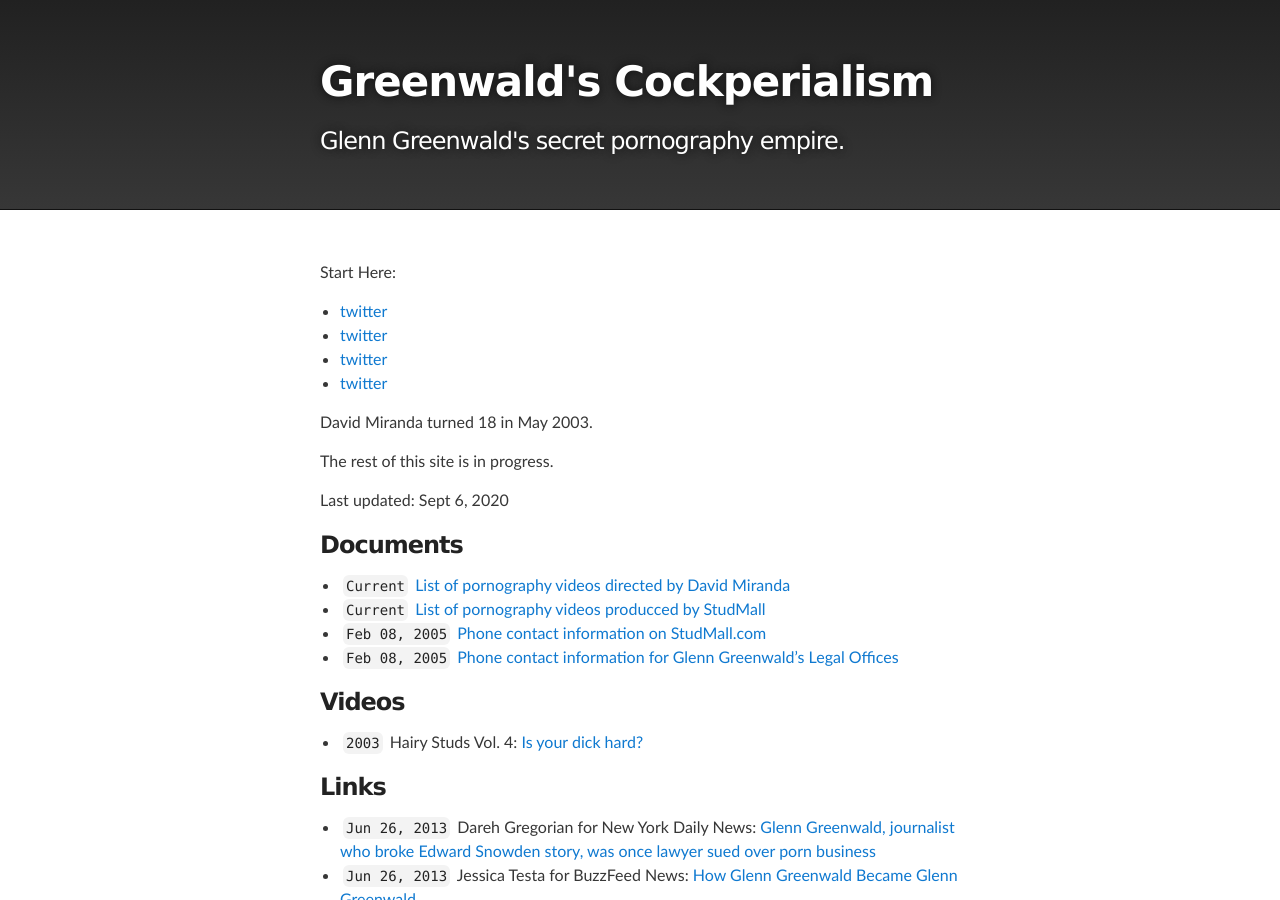
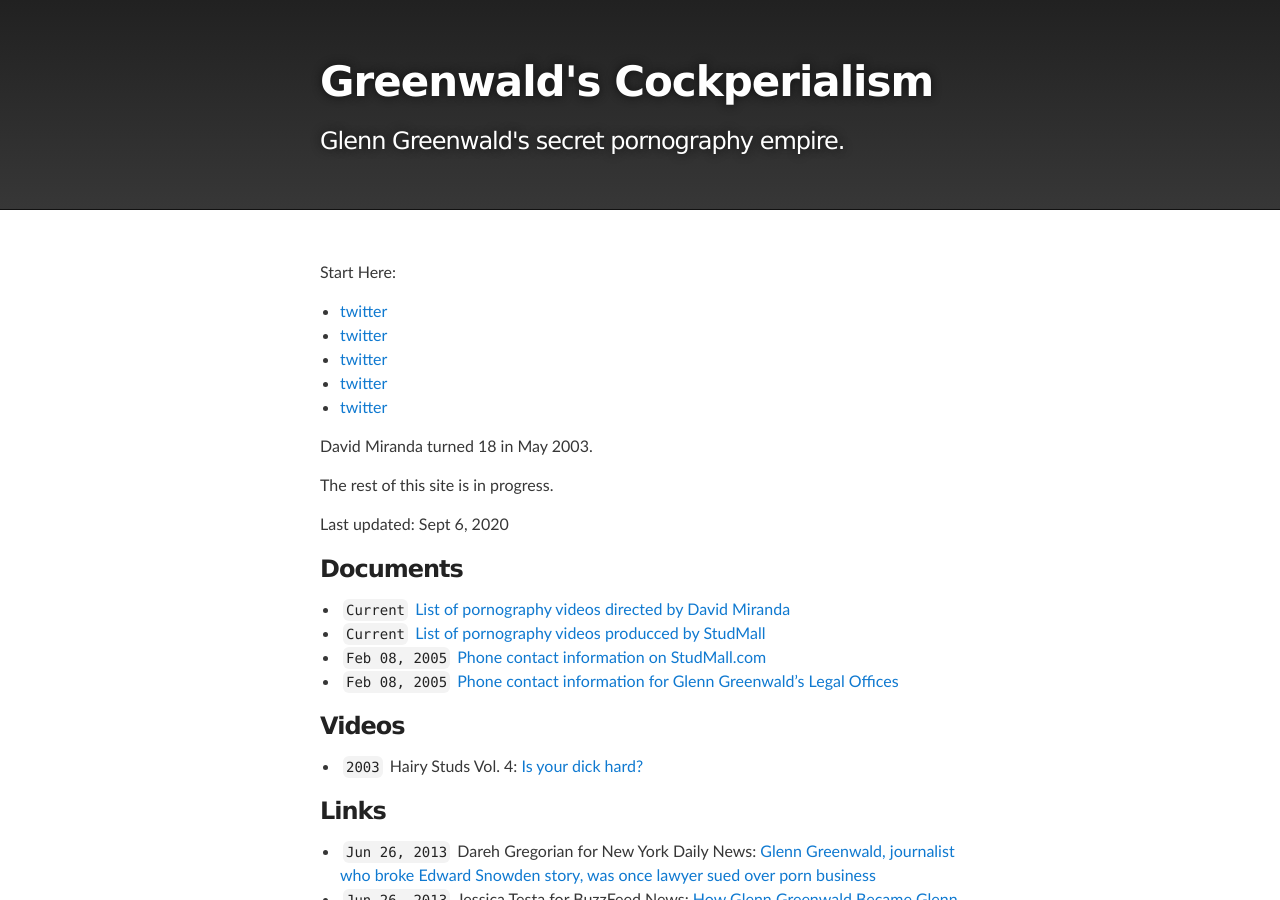
Before and after one commit to masternotions/masternotions.github.io, a Jekyll site: the page built from index.md, in a window 1280 px wide and 900 px high. Built offline with Jekyll 4.4.1, drawn with Linux system fonts in a browser that asks for light colours.

Commit message:
Update index.md

```diff
--- a/index.md
+++ b/index.md
@@ -6,6 +6,7 @@ layout: home
 Start Here:
 
 - [twitter](https://twitter.com/wokyleeks/status/1298727883582484481)
+- [twitter](https://twitter.com/AlanVRK/status/1299334655527858176)
 - [twitter](https://twitter.com/AlanVRK/status/1299105381910802445)
 - [twitter](https://twitter.com/AlanVRK/status/1299188334842044416)
 - [twitter](https://twitter.com/AlanVRK/status/1299718665345134594)
```
